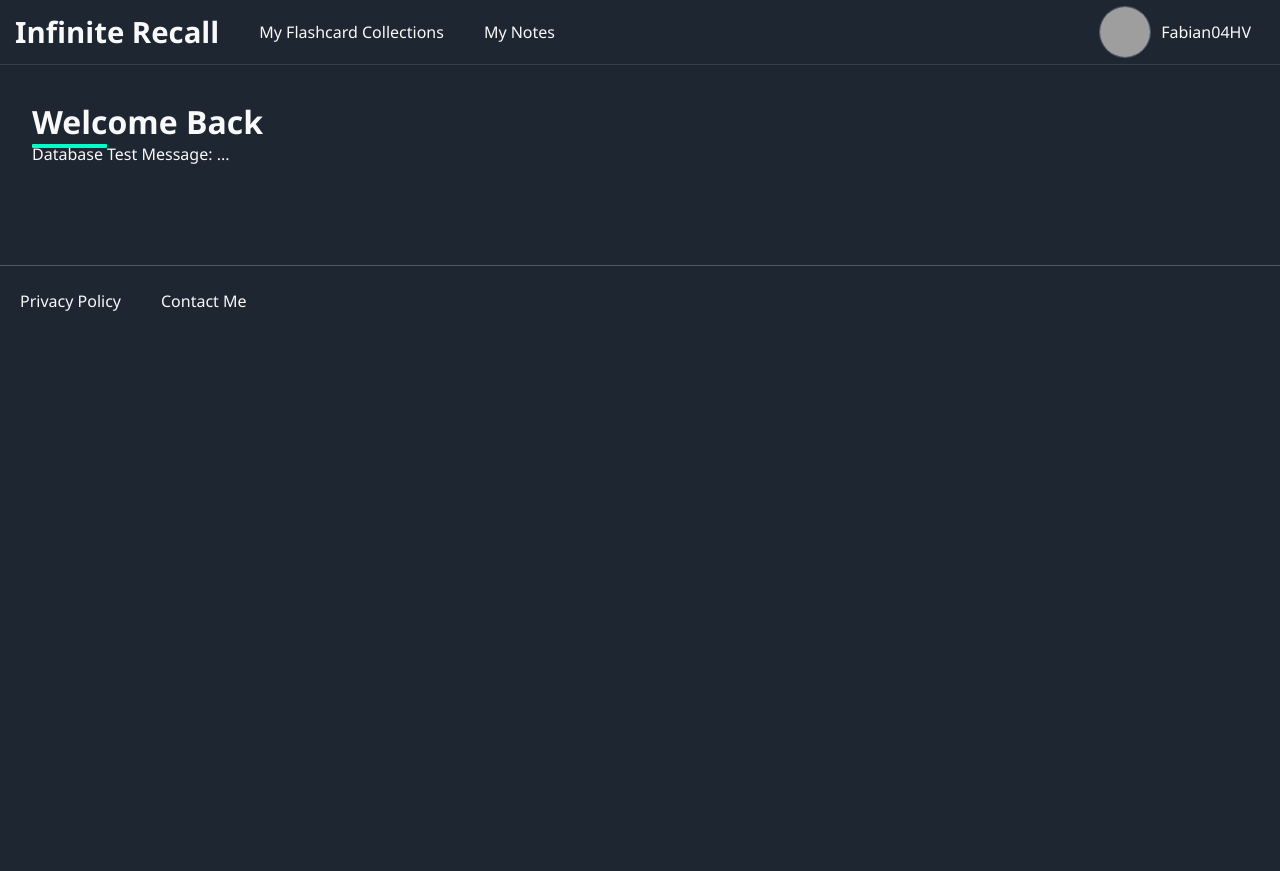
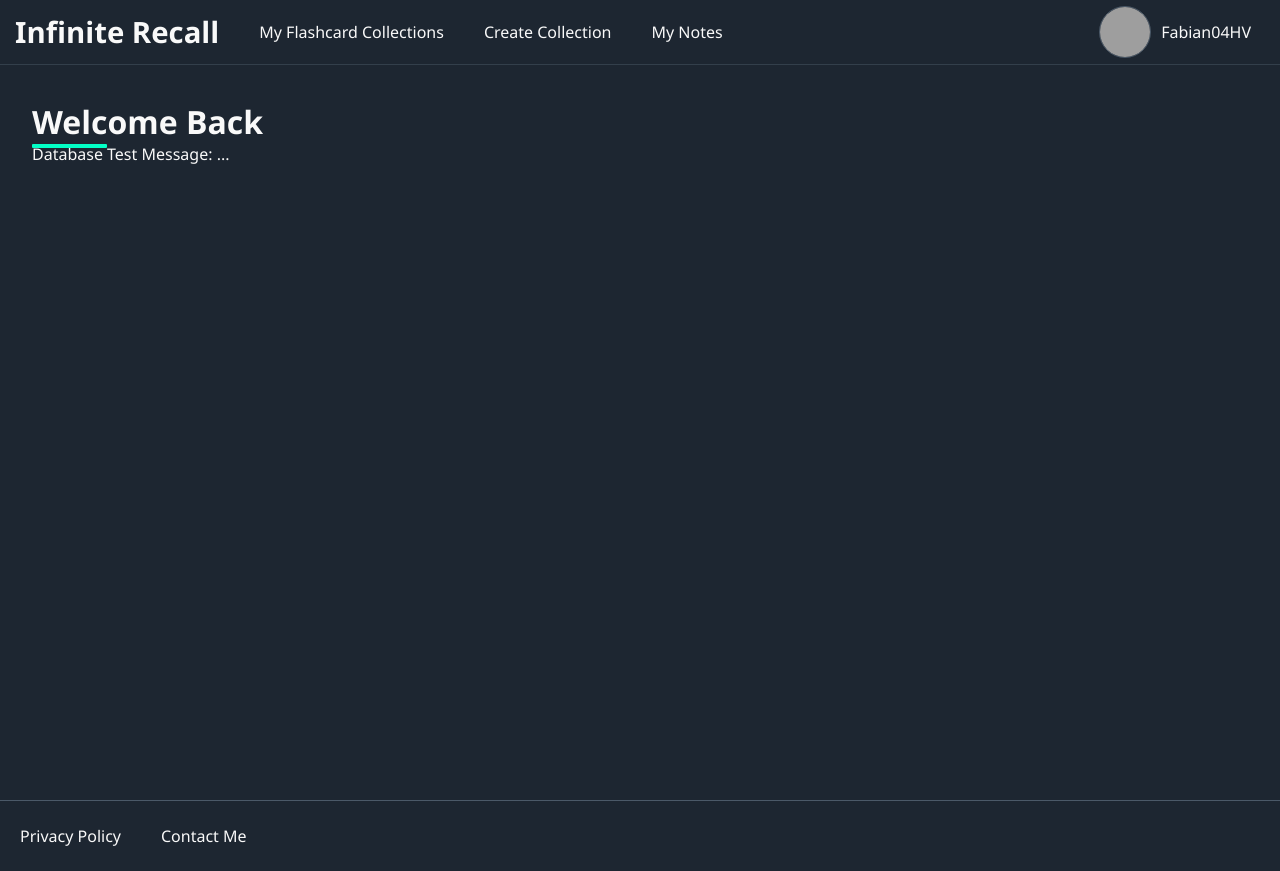
Before and after one commit to Fabian04HV/infinite-recall, a React (Create React App) app in the folder client/: page / in a window 1280 px wide. Before the commit the page ends 800 px from the top, so only its background shows below. Built offline with nearby package versions, Linux system fonts and the light colour scheme; no server answers; grey boxes are pictures that could not be loaded.

Commit message:
UPDATE: create collection page -> clear forms and redirect after submission

```diff
--- a/client/src/App.js
+++ b/client/src/App.js
@@ -13,7 +13,7 @@ import CreateCollection from './pages/CreateCollection';
 function App() {
   const location = useLocation()
 
-  const showNavbar = !location.pathname.startsWith('/quiz/');
+  const showNavbar = !location.pathname.startsWith('/quiz/') //&& !location.pathname == '/collection/create'
 
   return (
     <div className="App">
--- a/client/src/assets/index.css
+++ b/client/src/assets/index.css
@@ -102,6 +102,7 @@ button{
 }
 .page-wrapper{
   margin: 0 auto;
+  min-height: calc(100vh - 200px);
   width: 1250px;
   max-width: 95%;
 
--- a/client/src/components/InputBox.js
+++ b/client/src/components/InputBox.js
@@ -1,9 +1,9 @@
 import '../assets/InputBox.css'
 
-function InputBox({type, name, placeholder, onChangeHandler, onFocus}){
+function InputBox({type, name, placeholder, onChangeHandler, onFocus, value}){
   return(
     <div className='InputBox'>
-        <input onChange={onChangeHandler} onFocus={onFocus} type={type} name={name} placeholder={placeholder}/>
+        <input onChange={onChangeHandler} onFocus={onFocus} type={type} value={value} name={name} placeholder={placeholder} autoComplete='off'/>
         <span>{placeholder}</span>
         <i></i>
     </div>
--- a/client/src/components/Navbar.js
+++ b/client/src/components/Navbar.js
@@ -8,6 +8,7 @@ function Navbar(){
       <div className='nav-links-container'>
         <NavLink className='logo' to={'/'}>Infinite Recall</NavLink>
         <NavLink to={'/collections'}>My Flashcard Collections</NavLink>
+        <NavLink to={'/collection/create'}>Create Collection</NavLink>
         <NavLink to={'/notes'}>My Notes</NavLink>
       </div>
       <NavLink className='profile-link' to={'/profile'}>
--- a/client/src/pages/CreateCollection.js
+++ b/client/src/pages/CreateCollection.js
@@ -3,10 +3,11 @@ import InputBox from '../components/InputBox'
 import axios from 'axios'
 import Flashcard from '../components/Flashcard'
 import dynamicTextSize from '../utils/dynamicTextSize'
-
+import { useNavigate } from 'react-router-dom'
 import '../assets/CreateCollection.css'
 
 function CreateCollection(){
+  const navigate = useNavigate()
 
   const [title, setTitle] = useState('')
   const [creator, setCreator] = useState('')
@@ -21,10 +22,14 @@ function CreateCollection(){
     axios.post('http://localhost:5005/api/collection/create', {title, creator, createdFlashcards})
       .then(response => {
         console.log('Create Collection: ', response)
+        setTitle('')
+        setCreator('')
+        navigate('/home', {replace: true});
       })
       .catch(error => {
         console.log(error)
       })
+
   }
 
   const [front, setFront] = useState('')
@@ -48,6 +53,8 @@ function CreateCollection(){
       importance: importance
     }
     setCreatedFlashcards([...createdFlashcards, flashcard])
+    setFront('')
+    setBack('')
   }
 
   return (
@@ -71,6 +78,7 @@ function CreateCollection(){
             placeholder='Front'
             onChangeHandler={frontInputHandler}
             onFocus={() => setFlipped(false)}
+            value={front}
           />
           <InputBox
             type='text'
@@ -78,6 +86,7 @@ function CreateCollection(){
             placeholder='Back'
             onChangeHandler={backInputHandler}
             onFocus={() => setFlipped(true)}
+            value={back}
           />
           <div className='form-buttons-container'>
             <select onChange={importanceHandler} className='standard-button standard-select'>
```
